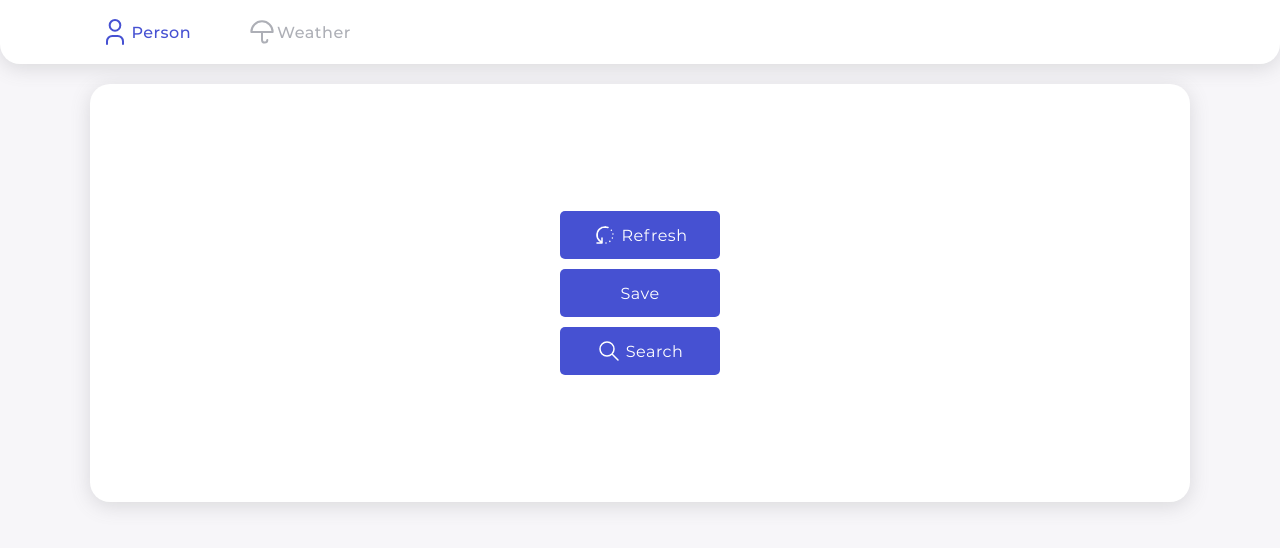
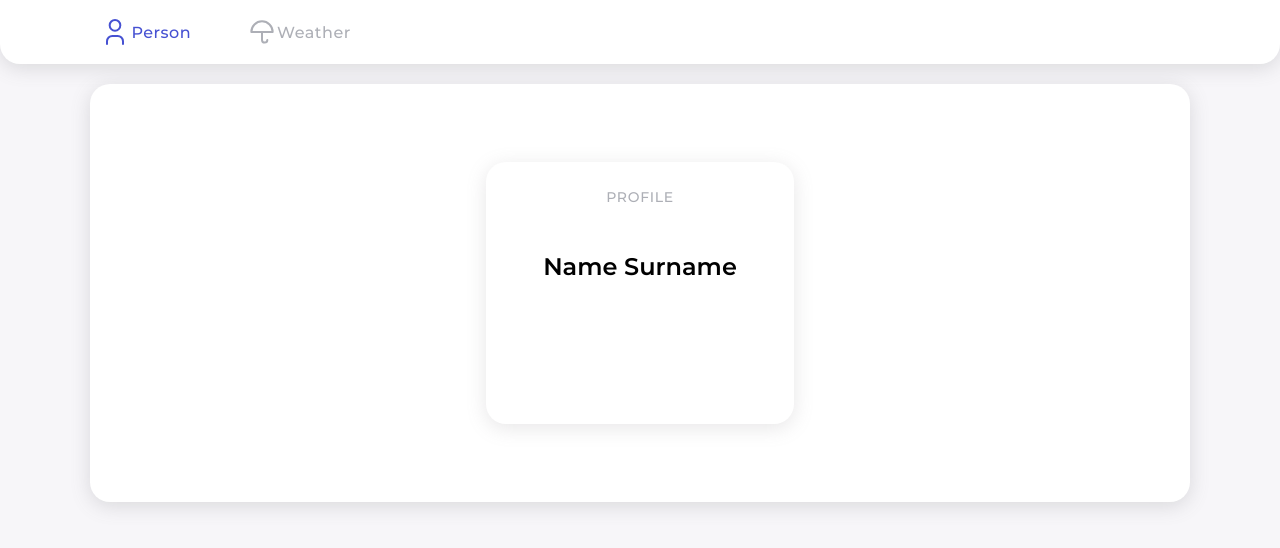
Before and after one commit to Uranus28/TestForFrontendDeveloper, a React (Create React App) app in the folder dbg/: page / in a window 1280 px wide. Shown: the top 548 px of the page. Built offline with nearby package versions, Linux system fonts and the light colour scheme.

Commit message:
something

```diff
--- a/dbg/src/entities/Button/button.module.scss
+++ b/dbg/src/entities/Button/button.module.scss
@@ -3,7 +3,7 @@
 @import '../../shared/styles/breakpoints.scss';
 @import '../../shared/styles/styles';
 .button{
-    @include text-with-svg($font-MontserratRegular,1em,$button-font-color,48px,160px);
+    @include text-center($font-MontserratRegular,1em,$button-font-color,48px,160px);
     margin: 5px auto;
     padding: .3em 2em;
     border-radius: 5px;
--- a/dbg/src/features/Link/linkH.module.scss
+++ b/dbg/src/features/Link/linkH.module.scss
@@ -14,7 +14,7 @@
                 stroke:$default-color
             }
         }
-        @include text-with-svg($font-MontserratMedium,1em,$default-color,32px,105px);
+        @include text-center($font-MontserratMedium,1em,$default-color,32px,105px);
     }
     @else{
         .headerIcon{
@@ -22,7 +22,7 @@
                 stroke:$inactive-button-font-color
             }
         }
-        @include text-with-svg($font-MontserratMedium,1em,$inactive-button-font-color,32px,105px);
+        @include text-center($font-MontserratMedium,1em,$inactive-button-font-color,32px,105px);
     }
 
     &:hover{
--- a/dbg/src/pages/PersonPage/PersonPage.tsx
+++ b/dbg/src/pages/PersonPage/PersonPage.tsx
@@ -4,17 +4,19 @@ import { Loader } from "../../entities/Loader/Loader";
 import { IconType } from "../../shared/types/iconTypes";
 import styles from "./personPage.module.scss";
 import { Container } from "../../shared/Container/Container";
+import { Profile } from "../../widgets/Profile/Profile";
 
 export const PersonPage: FC = () => {
   return (
     <Container>
       <div className={styles.box}>
+        <Profile />
         {/* <div>
         <Loader />
       </div> */}
-        <Button text="Refresh" icon={IconType.Refresh} />
+        {/* <Button text="Refresh" icon={IconType.Refresh} />
         <Button text="Save" icon={IconType.Date} />
-        <Button text="Search" icon={IconType.Search} />
+        <Button text="Search" icon={IconType.Search} /> */}
       </div>
     </Container>
   );
--- a/dbg/src/shared/styles/_styles.scss
+++ b/dbg/src/shared/styles/_styles.scss
@@ -23,9 +23,9 @@
   margin-top: -8px;
 }
 
-/* mixin для выравнивания текста с иконкой */
+/* mixin для выравнивания текста для */
 
-@mixin text-with-svg($font-family,$font-size,$color,$height,$width){
+@mixin text-center($font-family,$font-size,$color,$height,$width){
     @include default-style;
     font-family: $font-family;
     font-size: $font-size;
@@ -45,8 +45,17 @@
   height: $height;
 }
 
+@mixin box-div-white($width, $height: $width){
+  @include box-div($width:$width,$height:$height);
+  background-color: white;
+  border-radius: 20px;
+  flex-direction: column;
+  @include shadow-small;
+}
+
+/*mixin - главная коробка на странице*/
+
 @mixin box-page($width, $height: $width){
-    @include default-style;
     @include box-div($width:$width,$height:$height);
     background-color: white;
     border-radius: 20px;
@@ -56,8 +65,10 @@
     @include shadow-medium;
     @include tablet{
         width:100%;
+        border-radius: 0px;
     }
     @include mobile{
+        border-radius: 0px;
         width:100%;
     }
 }
--- a/dbg/src/shared/styles/effects.scss
+++ b/dbg/src/shared/styles/effects.scss
@@ -3,5 +3,5 @@
 }
 
 @mixin shadow-small {
-  box-shadow: 0 4px 120px rgba(175, 173, 181, 0.2);
+  box-shadow: 0 4px 20px rgba(133, 131, 137, 0.2);
 }
--- /dev/null
+++ b/dbg/src/widgets/Profile/Profile.tsx
@@ -0,0 +1,11 @@
+import { FC } from "react";
+import styles from "./profile.module.scss";
+
+export const Profile: FC = () => {
+  return (
+    <div className={styles.profile}>
+      <p className={styles.profileText}>{"PROFILE"}</p>
+      <p className={styles.boldName}>{"Name Surname"}</p>
+    </div>
+  );
+};
--- /dev/null
+++ b/dbg/src/widgets/Profile/profile.module.scss
@@ -0,0 +1,22 @@
+@import '../../shared/styles/styles';
+@import '../../shared/styles/colors.scss';
+@import '../../shared/styles/effects.scss';
+@import '../../shared/styles/fonts.scss';
+
+.profile{
+    @include box-div-white($width:308px,$height:262px);
+    border: 15px;
+    position: relative;
+    .profileText{
+        @include text-center($font-MontserratMedium,0.875em,$inactive-button-font-color,17px,70px);
+        letter-spacing: 0.7px;
+        position:absolute;
+        top: 12px;    }
+    .boldName{
+        $boldName-color: black;
+        @include text-center($font-MontserratSemiBold,1.5em, $boldName-color,29px,100%);
+        letter-spacing: 0px;
+        position:absolute;
+        top: 66px;
+     }
+}
```
